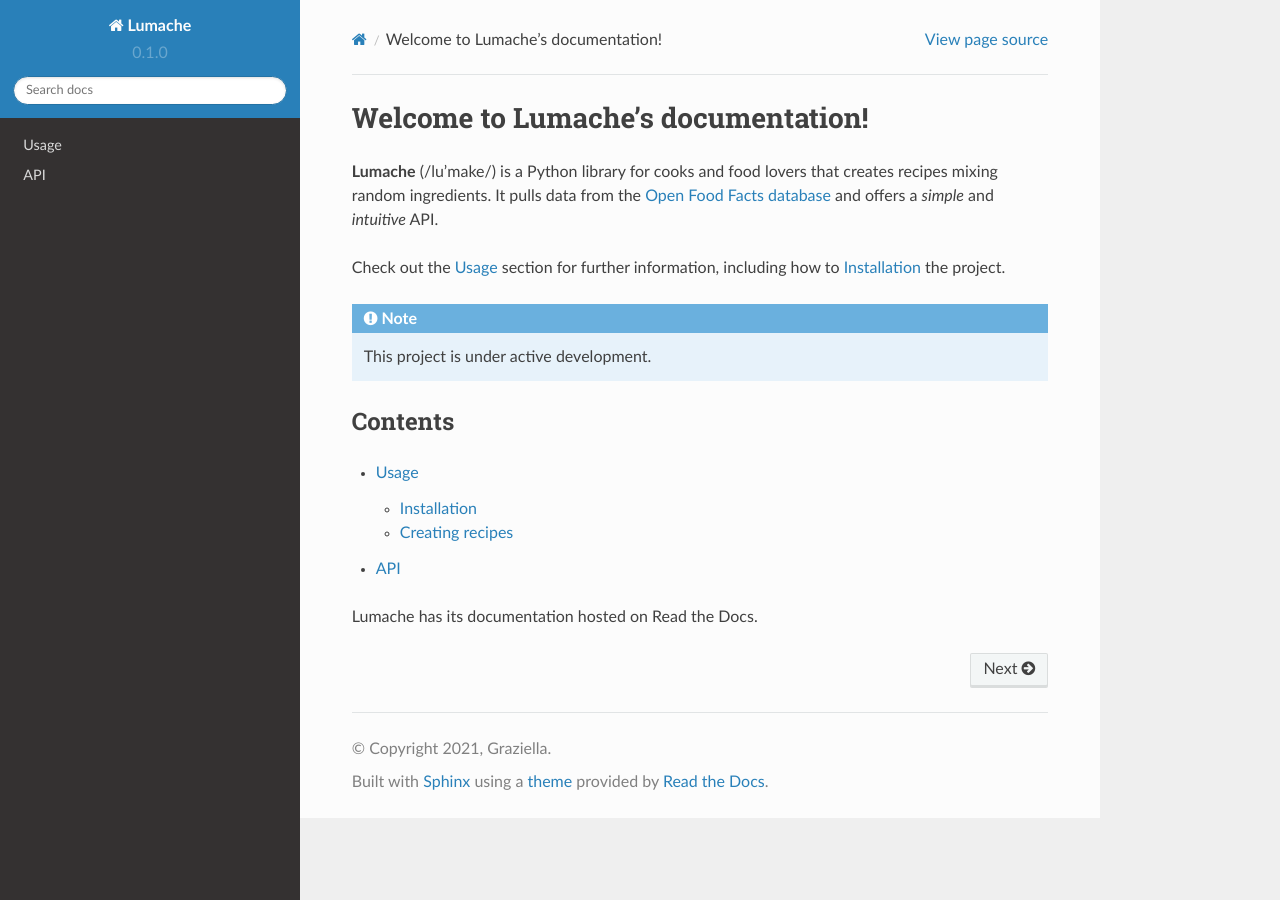
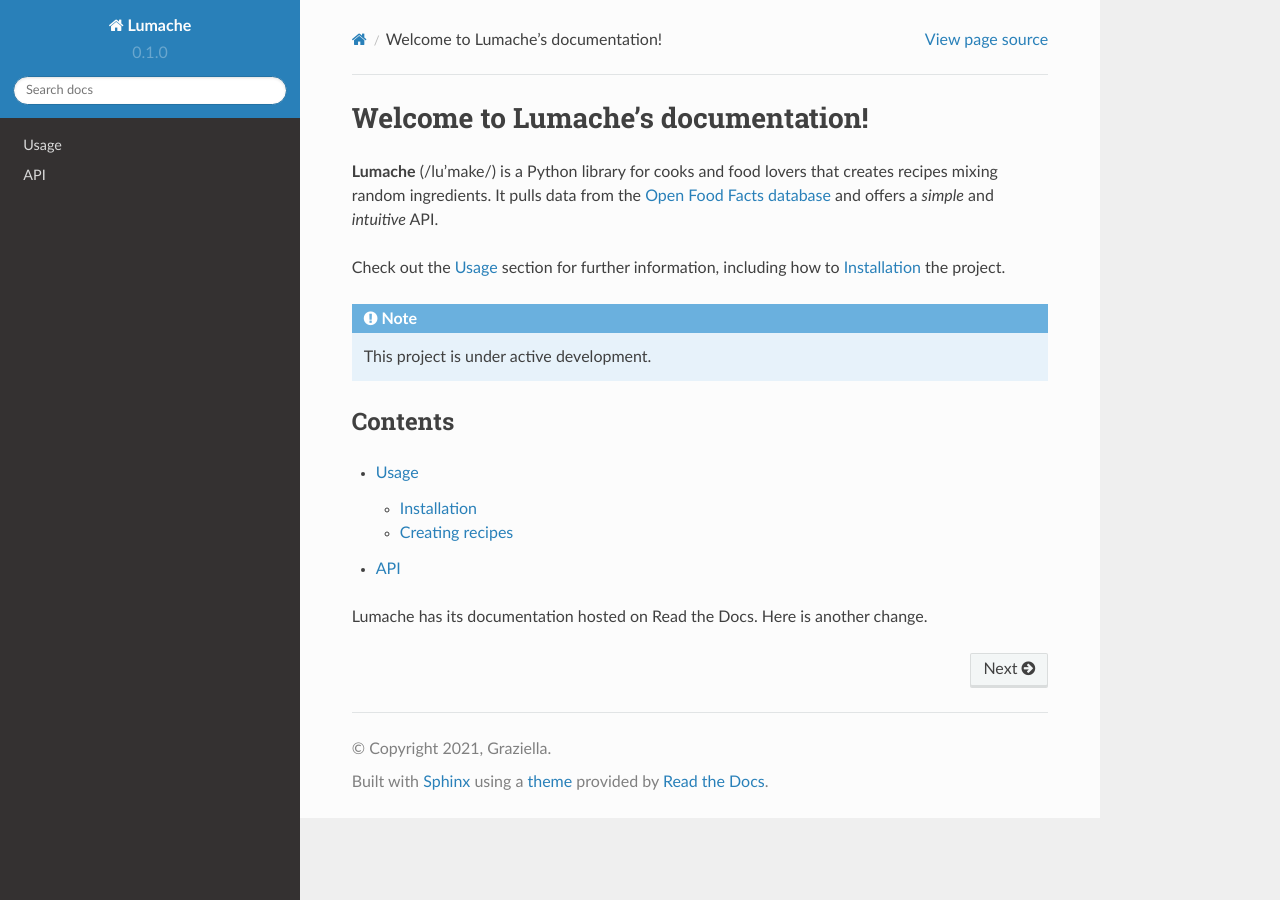
Before and after one commit to viktorb1/ctix-sdk, a Sphinx documentation site: the page built from docs/source/index.rst, in a window 1280 px wide. Built offline with Sphinx 7.4.7 and the Read the Docs theme 2.0.0, drawn with Linux system fonts in a browser that asks for light colours.

Commit message:
Update index.rst
asdf

```diff
--- a/docs/source/index.rst
+++ b/docs/source/index.rst
@@ -22,3 +22,4 @@ Contents
    api
 
 Lumache has its documentation hosted on Read the Docs.
+Here is another change.
```
